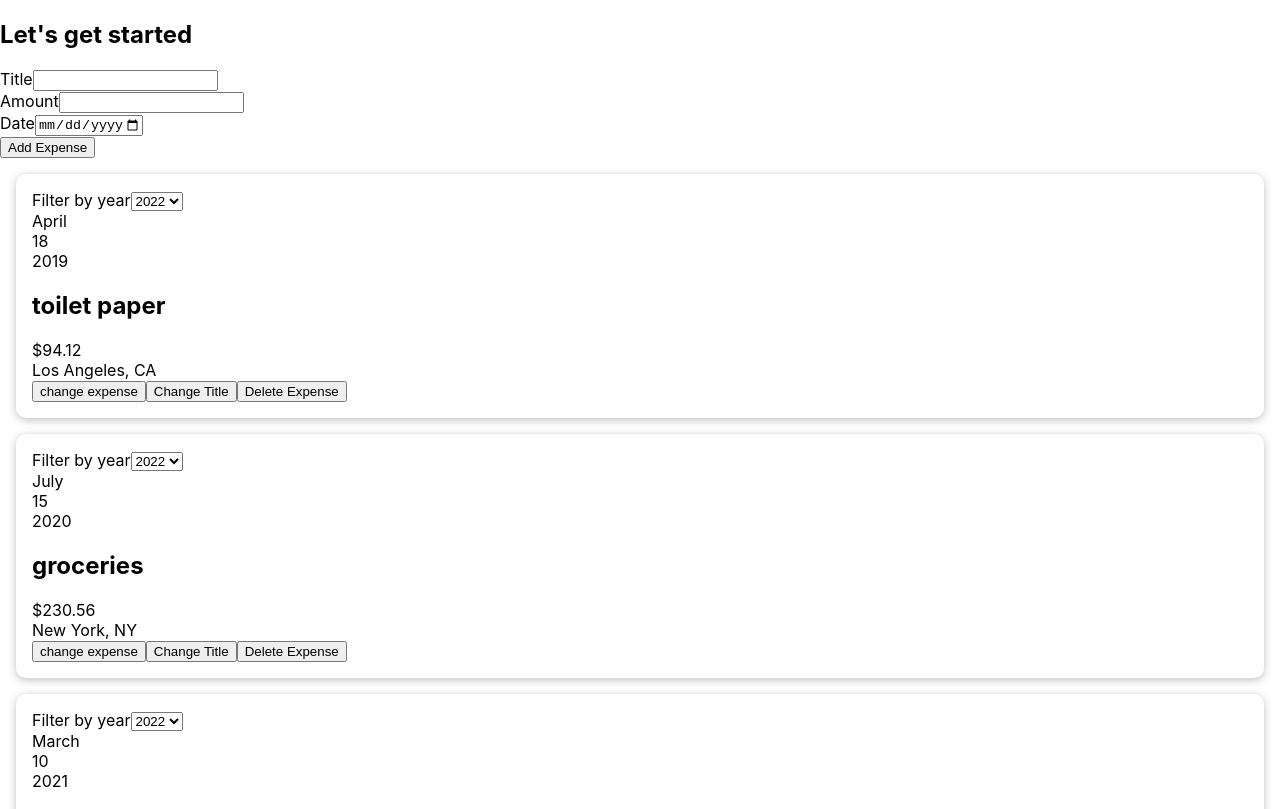
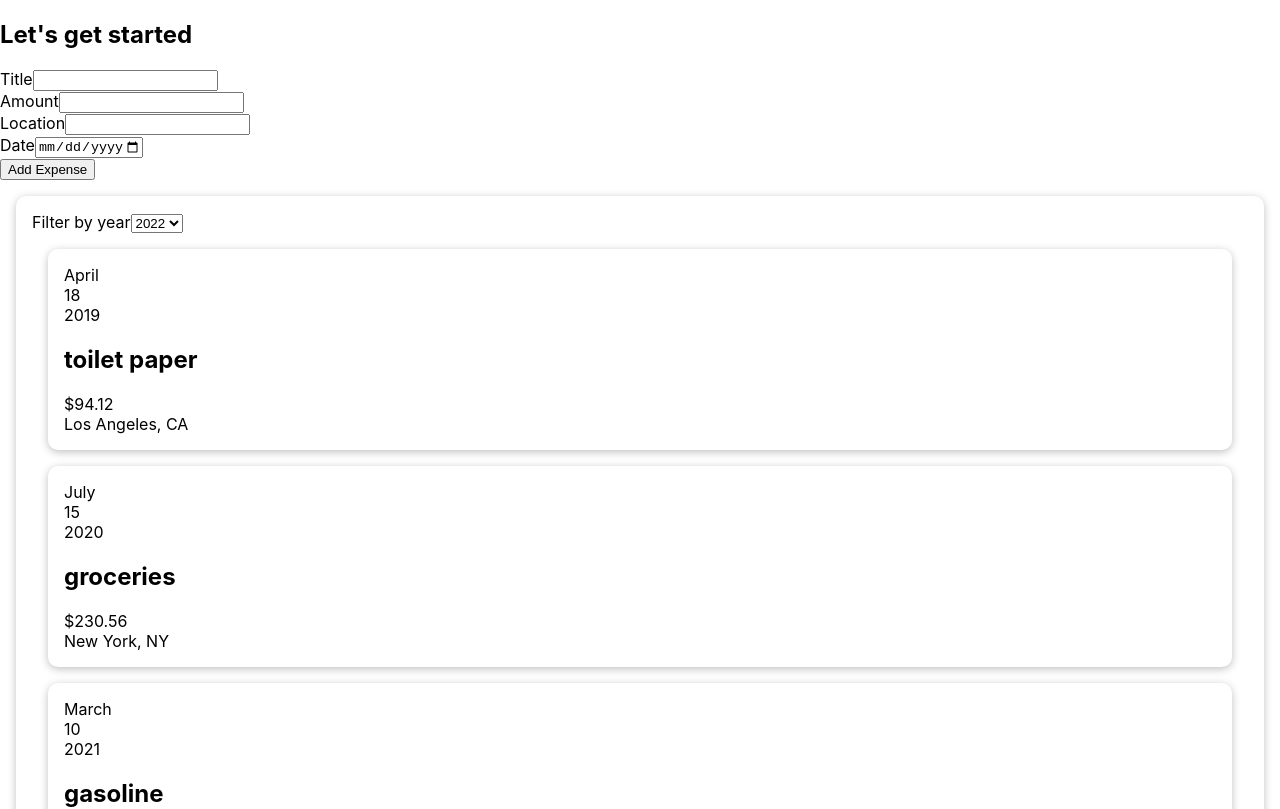
Before and after one commit to Abhishekgupta011/mynew-project, a React (Create React App) app: page / in a window 1280 px wide. Shown: the top 809 px of the page. Built offline with nearby package versions, Linux system fonts and the light colour scheme.

Commit message:
formdata

```diff
--- a/src/UI/App.js
+++ b/src/UI/App.js
@@ -1,6 +1,7 @@
 import React, { useState } from 'react';
-import ExpenseItems from '../newcompo/Expenses/ExpenseItems';
-import ExpenseForm from '../newcompo/Expenses/ExpenseForm';
+import ExpenseItems from '../newcompo/Expenses/ExpenseItems.js';
+import NewExpense from '../newcompo/Expenses/Newexpense.js';
+
 
 const App = () => {
   const [expenseArray, setExpenseArray] = useState([
@@ -33,23 +34,12 @@ const App = () => {
     });
   };
 
-  const expenseItems = expenseArray.map((val) => {
-    return (
-      <ExpenseItems
-        key={val.id}
-        title={val.title}
-        amount={val.amount}
-        date={val.date}
-        location={val.location}
-      />
-    );
-  });
 
   return (
     <div>
       <h2>Let's get started</h2>
-      <ExpenseForm onAddExpense={addExpenseHandler} />
-      {expenseItems}
+      <NewExpense onAddExpense={addExpenseHandler} />
+      <ExpenseItems expenses={expenseArray} />
     </div>
   );
 };
--- a/src/newcompo/Expenses/ExpenseDate.js
+++ b/src/newcompo/Expenses/ExpenseDate.js
@@ -1,13 +1,22 @@
-const ExpenseDate = (props)=>{
-    const month = props.date.toLocaleString('en-US', {month : 'long'});
-    const day = props.date.toLocaleString('en-US', {day : '2-digit'});
+import React from 'react';
+
+const ExpenseDate = (props) => {
+    // Add null check for props.date
+    if (!props.date) {
+        return null;
+    }
+
+    const month = props.date.toLocaleString('en-US', { month: 'long' });
+    const day = props.date.toLocaleString('en-US', { day: '2-digit' });
     const year = props.date.getFullYear();
+
     return (
         <div>
             <div>{month}</div>
             <div>{day}</div>
             <div>{year}</div>
         </div>
-    )
+    );
 }
+
 export default ExpenseDate;
--- a/src/newcompo/Expenses/ExpenseDetails.js
+++ b/src/newcompo/Expenses/ExpenseDetails.js
@@ -1,10 +1,16 @@
+import React from "react";
+import ExpenseDate from "./ExpenseDate";
+import Card from "../../UI/Card";
 const ExpenseDetails = (props) => {
     return (
-        <div>
+        <Card>
+            <ExpenseDate date={props.date} />
+            <div>
             <h2>{props.title}</h2>
             <div>${props.amount}</div>
             <div>{props.location}</div>
-        </div>
+            </div>
+        </Card>
     );
 }
 
--- a/src/newcompo/Expenses/ExpenseForm.jsx
+++ b/src/newcompo/Expenses/ExpenseForm.jsx
@@ -1,6 +1,6 @@
 import React, { useState } from "react";
 
-const ExpenseForm = () => {
+const ExpenseForm = (props) => {
 //   const [userInput , SetuserInput] = useState({
 //     enteredTitle : '',
 //     enteredAmount : '',
@@ -9,6 +9,7 @@ const ExpenseForm = () => {
 const [enteredTitle, setEnteredTitle] = useState("");
 const [enteredAmount, setEnteredAmount] = useState("");
 const [enteredDate, setEnteredDate] = useState("");
+const [enteredLocation , setEnteredLocation] = useState("")
 
 const handleTitleChange = (event) => {
   setEnteredTitle(event.target.value);
@@ -20,6 +21,9 @@ const handleAmountChange = (event) => {
 const handleDateChange = (event) => {
     setEnteredDate(event.target.value);
   };
+  const handleLocationChange = (event)=>{
+    setEnteredLocation(event.target.value);
+  }
 
 //   const handleTitleChange = (event) => {
 //     SetuserInput({
@@ -76,9 +80,10 @@ const handleDateChange = (event) => {
       title: enteredTitle,
       amount: enteredAmount,
       date: new Date(enteredDate),
+      location: enteredLocation,
     };
-
-    console.log(expenseData);
+    console.log(expenseData)
+    props.onSaveExpenseData(expenseData)
     setEnteredTitle('')
     setEnteredAmount('')
     setEnteredDate('')
@@ -101,6 +106,14 @@ const handleDateChange = (event) => {
         />
       </div>
       <div>
+        <label>Location</label>
+        <input
+            type="text"
+            value={enteredLocation}
+            onChange={handleLocationChange}
+        />
+      </div>
+      <div>
         <label>Date</label>
         <input
           type="date"
--- a/src/newcompo/Expenses/ExpenseItems.js
+++ b/src/newcompo/Expenses/ExpenseItems.js
@@ -1,44 +1,55 @@
 import { useState } from 'react';
-import ExpenseDetails from './ExpenseDetails'
-import ExpenseDate from './ExpenseDate';
+import ExpenseDetails from './ExpenseDetails';
+
 import './Expenseitems.css';
-import Card from '../../UI/Card.js'
+import Card from '../../UI/Card.js';
 import ExpenseFilter from './ExpenseFilter';
-const ExpenseItems = (props) =>{
-    const [title , UpdatedTitle] = useState(props.title)
-    const clickHandler = ()=>{
-        UpdatedTitle('updated')
-        console.log('update')
-    }
-    const [amount , UpdatedExpense] = useState(props.amount)
-    const ExpenseHandler = ()=>{
-        UpdatedExpense('100')
-    }
-    const deleteExpenseHandler = () => {
-        const expenseItem = document.querySelector(`.expense-${props.id}`);
-        if (expenseItem) {
-            expenseItem.parentNode.removeChild(expenseItem);
-            console.log('delete');
-        } else {
-            console.log(`Element with ID expense not found.`);
-        }
-    }
-    const [filteredYear, setFilteredYear] = useState ('2020')
-    const filterChangeHandler = selectedYear =>{
-        setFilteredYear(selectedYear)
-    }
+
+ const ExpenseItems = (props) => {
+//     const [title, updatedTitle] = useState(props.title);
+//     const clickHandler = () => {
+//         updatedTitle('updated');
+//         console.log('update');
+//     };
+
+//     const [amount, updatedExpense] = useState(props.amount);
+//     const expenseHandler = () => {
+//         updatedExpense(100);
+//     };
+
+    // const deleteExpenseHandler = () => {
+    //     const expenseItem = document.querySelector(`.expense-${props.id}`);
+    //     if (expenseItem) {
+    //         expenseItem.parentNode.removeChild(expenseItem);
+    //         console.log('delete');
+    //     } else {
+    //         console.log(`Element with ID expense not found.`);
+    //     }
+    // };
+
+    const [filteredYear, setFilteredYear] = useState('2020');
+    const filterChangeHandler = (selectedYear) => {
+        setFilteredYear(selectedYear);
+    };
+
     return (
         <Card className="expense">
-            <ExpenseFilter selected={filteredYear} onChangeFilter={filterChangeHandler}/>
-            <ExpenseDate date = {props.date}/>
-            <ExpenseDetails
-            amount={amount}
-            location={props.location}
-            title={title}
-             /> <button onClick={ExpenseHandler}>change expense</button>
-             <button onClick={clickHandler}>Change Title</button>
-             <button onClick={deleteExpenseHandler}>Delete Expense</button>
+            <ExpenseFilter selected={filteredYear} onChangeFilter={filterChangeHandler} />
+            {props.expenses.map((expense) => (
+                <ExpenseDetails
+                    key = {expense.id}
+                    amount={expense.amount}
+                    location={expense.location}
+                    title={expense.title}
+                    date = {expense.date}
+
+                />
+            ))}
+            {/* <button onClick={expenseHandler}>Change Expense</button>
+            <button onClick={clickHandler}>Change Title</button>
+            <button onClick={deleteExpenseHandler}>Delete Expense</button> */}
         </Card>
     );
 };
+
 export default ExpenseItems;
--- /dev/null
+++ b/src/newcompo/Expenses/Newexpense.js
@@ -0,0 +1,22 @@
+import React from 'react';
+import ExpenseForm from './ExpenseForm';
+
+const NewExpense = (props) => {
+  const saveExpenseDataHandler = (enteredExpenseData) => {
+    const expenseData = {
+      ...enteredExpenseData,
+      id: Math.random().toString()
+    };
+    props.onAddExpense(expenseData);
+  };
+  return (
+    <div className='new-expense'>
+      <ExpenseForm onSaveExpenseData={saveExpenseDataHandler} />
+    </div>
+  );
+};
+
+
+
+
+export default NewExpense;
```
